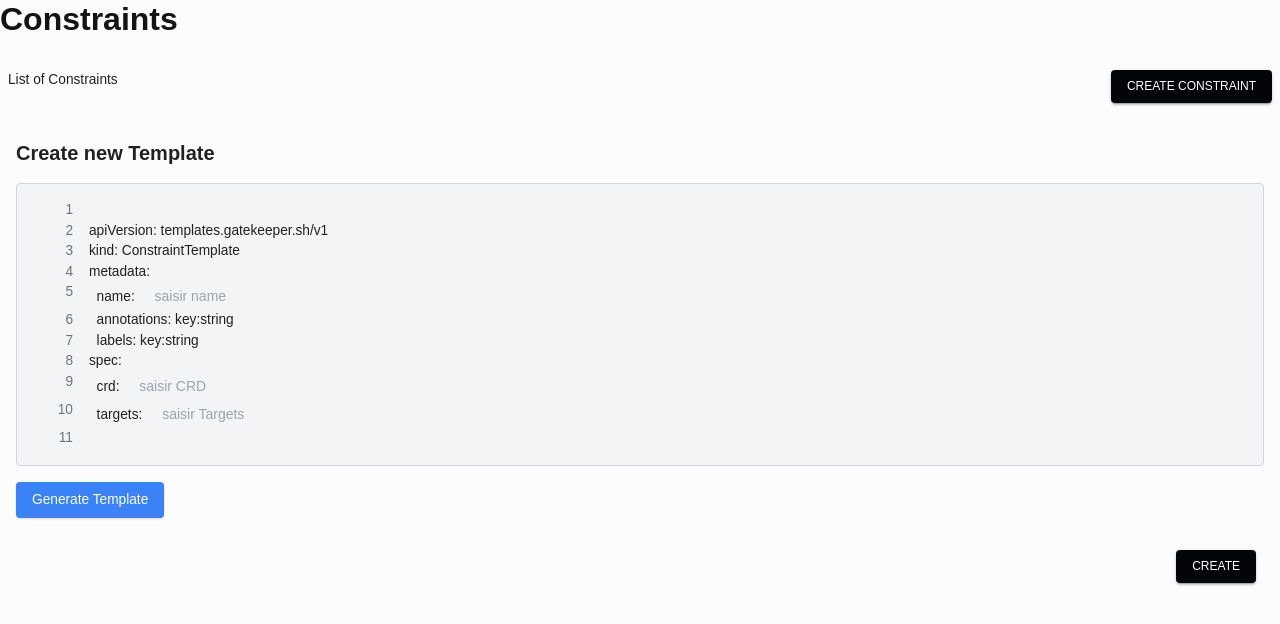
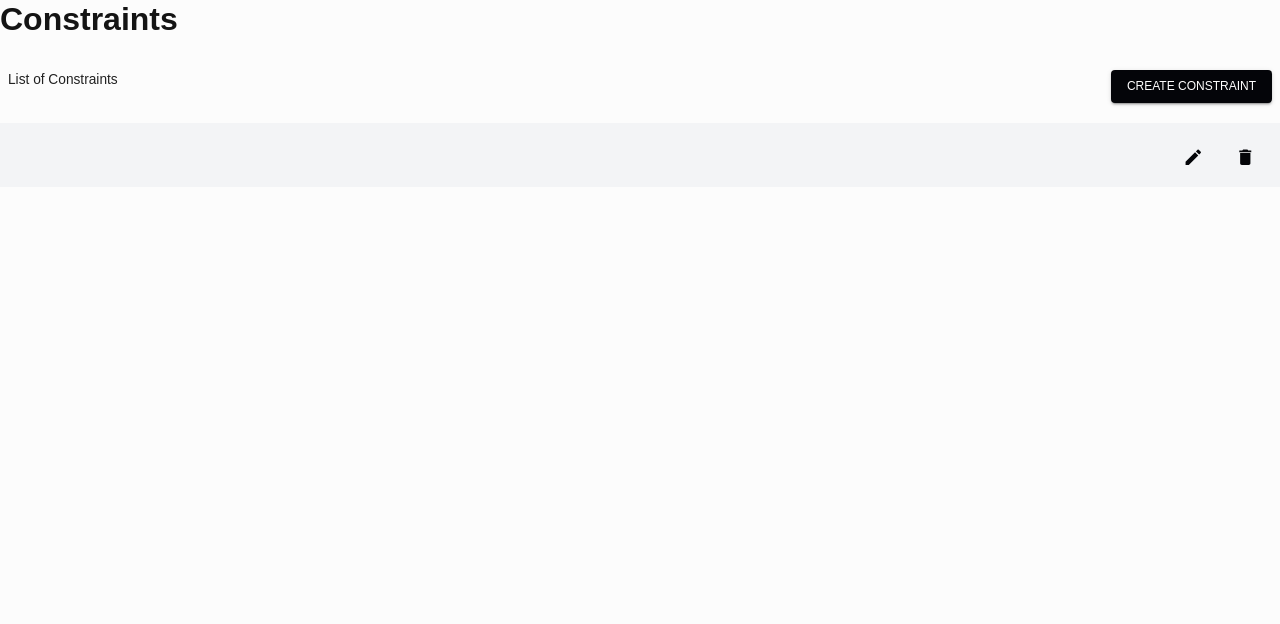
Before and after one commit to jamelHub/pfe-frontend, a React (Create React App) app: page /constraints in a window 1280 px wide. Shown: the top 624 px of the page. Built offline with nearby package versions, Linux system fonts and the light colour scheme.

Commit message:
template

```diff
--- a/src/components/Card.js
+++ b/src/components/Card.js
@@ -1,211 +1,30 @@
-import React, { useState } from 'react';
-import { getWithExpiry } from '../../util/localstorage';
 
-import axios from 'axios';
-import yaml from 'js-yaml';
-import { saveAs } from 'file-saver';
-import { useNavigate } from 'react-router-dom';
-import Button from '@mui/material/Button';
-
-const TemplateForm = () => {
-  const initialYamlTemplate = `
-apiVersion: templates.gatekeeper.sh/v1
-kind: ConstraintTemplate
-metadata:
-  name: <NAME_PLACEHOLDER>
-  annotations: key:string
-  labels: key:string
-spec:
-  crd: <CRD_PLACEHOLDER>
-  targets: <TARGETS_PLACEHOLDER>
-`;
-  const navigate = useNavigate();
-
-  const [crd, setCrd] = useState('');
-  const [name, setName] = useState('');
-
-  const [targets, setTargets] = useState('');
-
-  const handleGenerateTemplate = () => {
-    const templateWithUserInput = initialYamlTemplate
-      .replace('<CRD_PLACEHOLDER>', crd)
-      .replace('<TARGETS_PLACEHOLDER>', targets);
-
-    const parsedYaml = yaml.load(templateWithUserInput);
-
-    const yamlString = yaml.dump(parsedYaml);
-    const blob = new Blob([yamlString], { type: 'text/yaml' });
-    saveAs(blob, 'new-template.yaml');
-  };
+import DeleteIcon from '@mui/icons-material/Delete';
+import EditIcon from '@mui/icons-material/Edit';
+import IconButton from '@mui/material/IconButton';
 
 
+const Card = ({name}) => {
 
+    return (<div className="w-full flex h-16   border-collapse bg-gray-100 border-gray-400 border-1 hover:shadow-xl  hover:bg-gray-200 justify-between">
+        <div className='p-4'>
+            <h1> {name} </h1>
+        </div>
 
+        <div className="flex gap-4 p-4">
+            <div >
+                <IconButton color="primary" aria-label="add to shopping cart">
+                    <EditIcon />
+                </IconButton>
+            </div>
+            <div>
 
+                <IconButton color="primary" aria-label="add to shopping cart" >
+                    <DeleteIcon />
+                </IconButton>
+            </div>
+        </div>
 
-
-  const createTemplate = () => {
-
-console.log(" name ", name );
-console.log("crd ", crd);
-console.log("targets ", targets);
-
-
-    const url = 'http://3.82.219.248/proxy/apis/templates.gatekeeper.sh/v1beta1/constrainttemplates/';
-    const data = {
-      "apiVersion": "templates.gatekeeper.sh/v1beta1",
-      "kind": "ConstraintTemplate",
-      "metadata": {
-        "name": name
-      },
-      "spec": {
-        "crd": {
-          "spec": {
-            "names": {
-              "kind": name
-            },
-            "validation": {
-              "openAPIV3Schema": {
-                "properties": {
-                  "invalidName": {
-                    "type": "string"
-                  }
-                }
-              }
-            }
-          }
-        },
-        "targets": [
-          {
-            "rego": `package ${name}s\nviolation[{\"msg\": msg}] {\n  input.review.object.metadata.name == input.parameters.invalidName\n  msg := sprintf(\"The name %v is not allowed\", [input.parameters.invalidName])\n}\n`,
-            "target": "admission.k8s.gatekeeper.sh"
-          }
-        ]
-      }
-    };
-
-    // Make the POST request using Axios
-    axios.post(url, data, {
-      headers: {
-        'Content-Type': 'application/json',
-        'Authorization': `Bearer ${getWithExpiry("kubeToken")}`
-      }
-    })
-      .then(response => {
-
-if( response.status >= 200 && response.status < 300)
-  {
-    navigate("/templates")
-  }
-      })
-      .catch(error => {
-        console.error('Error:', error);
-      });
-
-  }
-
-
-  const renderYamlWithInputs = (yamlString) => {
-    return yamlString.split('\n').map((line, index) => {
-      if (line.includes('<CRD_PLACEHOLDER>')) {
-        return (
-          <div key={index} className="flex">
-            <span className="w-10 text-right mr-4 text-gray-500">{index + 1}</span>
-            <span className="whitespace-pre">
-              {line.split('<CRD_PLACEHOLDER>')[0]}
-              <input
-                type="text"
-                value={crd}
-                onChange={(e) => setCrd(e.target.value)}
-                placeholder='saisir CRD'
-                className="ml-2 px-2 py-1  bg-transparent focus:outline-none focus:ring-indigo-500 focus:border-indigo-500 sm:text-sm"
-              />
-              {line.split('<CRD_PLACEHOLDER>')[1]}
-            </span>
-          </div>
-        );
-      }
-
-        if (line.includes('<NAME_PLACEHOLDER>')) {
-          return (
-            <div key={index} className="flex">
-              <span className="w-10 text-right mr-4 text-gray-500">{index + 1}</span>
-              <span className="whitespace-pre">
-                {line.split('<NAME_PLACEHOLDER>')[0]}
-                <input
-                  type="text"
-                  value={name}
-                  onChange={(e) => setName(e.target.value)}
-                  placeholder='saisir name'
-                  className="ml-2 px-2 py-1  bg-transparent focus:outline-none focus:ring-indigo-500 focus:border-indigo-500 sm:text-sm"
-                />
-                {line.split('<NAME_PLACEHOLDER>')[1]}
-              </span>
-            </div>
-          );
-        }
-
-
-
-      else if (line.includes('<TARGETS_PLACEHOLDER>')) {
-        return (
-          <div key={index} className="flex">
-            <span className="w-10 text-right mr-4 text-gray-500">{index + 1}</span>
-            <span className="whitespace-pre">
-              {line.split('<TARGETS_PLACEHOLDER>')[0]}
-              <input
-
-                type="text"
-                value={targets}
-                onChange={(e) => setTargets(e.target.value)}
-                placeholder='saisir Targets'
-
-                className="ml-2 px-2 py-1  bg-transparent focus:outline-none focus:ring-indigo-500 focus:border-indigo-500 sm:text-sm"
-              />
-              {line.split('<TARGETS_PLACEHOLDER>')[1]}
-            </span>
-          </div>
-        );
-
-
-
-      }
-
-
-
-      else {
-        return (
-          <div key={index} className="flex">
-            <span className="w-10 text-right mr-4 text-gray-500">{index + 1}</span>
-            <span className="whitespace-pre">{line}</span>
-          </div>
-        );
-      }
-    });
-  };
-
-  return (
-    <div className="p-4">
-      <h1 className="text-xl font-bold mb-4">Create new Template</h1>
-      <div className="bg-gray-100 border border-gray-300 p-4 rounded mb-4">
-        {renderYamlWithInputs(initialYamlTemplate)}
-      </div>
-      <button
-        onClick={handleGenerateTemplate}
-        className="px-4 py-2 bg-blue-500 text-white rounded shadow"
-      >
-        Generate Template
-      </button>
-      <div className="mx-2 my-8">
-        <Button color="primary" variant="contained" className="float-right m-4"
-          onClick={() => { createTemplate() }} >
-          Create </Button>
-
-      </div>
-    </div>
-
-  );
-};
-
-
-export default TemplateForm;
+    </div>)
+}
+export default Card;
--- a/src/scenes/templates/index.jsx
+++ b/src/scenes/templates/index.jsx
@@ -35,7 +35,7 @@ const Templates = () => {
       });
 
   }, []);
-  const baseUrl = 'http://3.82.219.248/proxy/apis/templates.gatekeeper.sh/v1beta1/constrainttemplates/';
+/*   const baseUrl = 'http://3.82.219.248/proxy/apis/templates.gatekeeper.sh/v1beta1/constrainttemplates/';
 
   // Function to delete a constraint template by name
   function deleteConstraintTemplate(resourceName) {
@@ -78,7 +78,7 @@ const Templates = () => {
 
   // Example: Dynamically setting the resource name
   dynamicResourceName = 'anotherResourceName';
-  deleteConstraintTemplate(dynamicResourceName);
+  deleteConstraintTemplate(dynamicResourceName); */
 
   const list = names.map(obj => obj.metadata.name);
 
```
